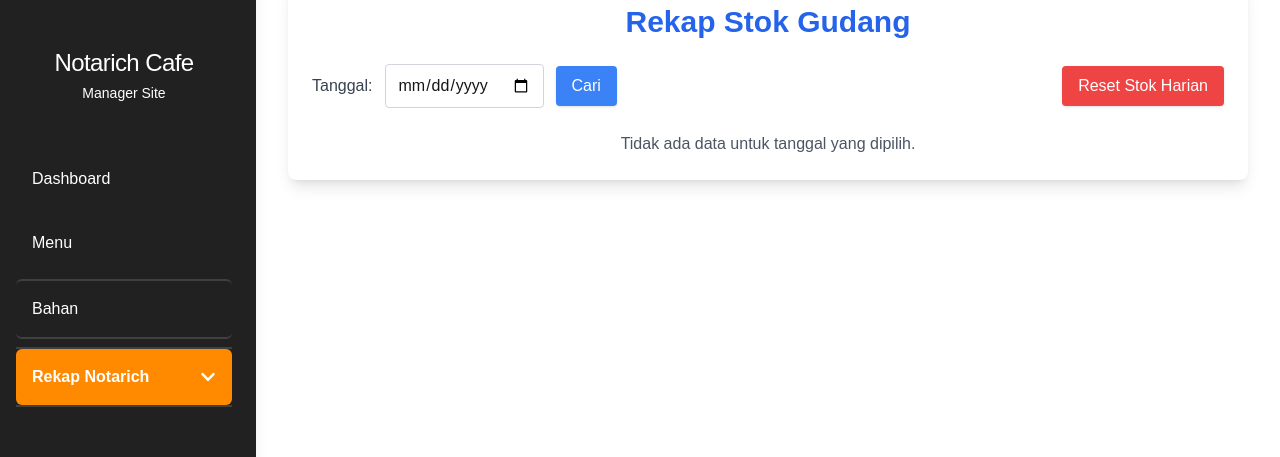
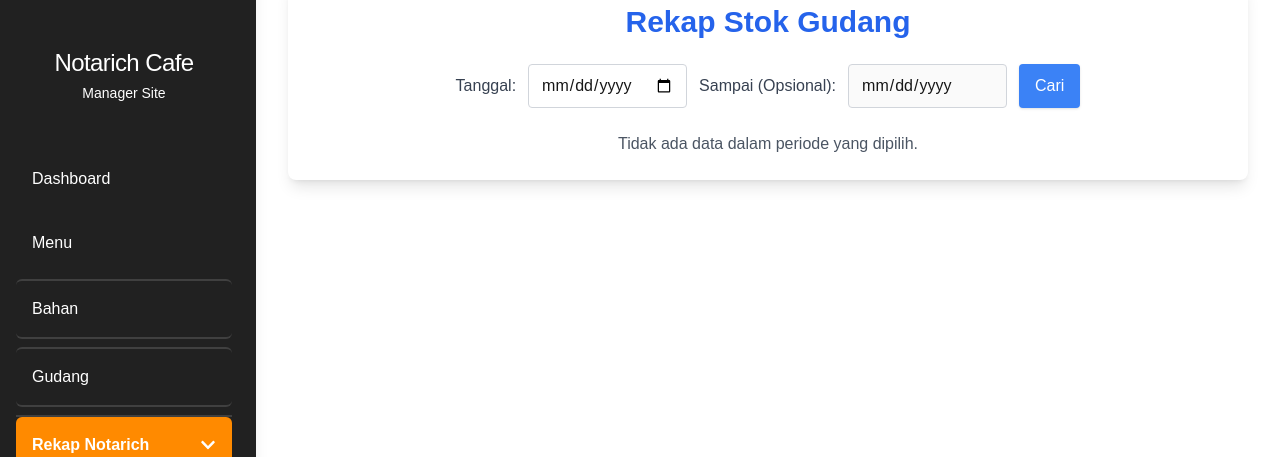
Before and after one commit to obeddx/notarichCafe, a Next.js app: page /manager/rekapStokGudang in a window 1280 px wide. Shown: the part 137-594 px from the top of the page. Built offline with nearby package versions, Linux system fonts and the light colour scheme.

Commit message:
update gudang rentang periode

```diff
--- a/app/manager/rekapStokGudang/page.tsx
+++ b/app/manager/rekapStokGudang/page.tsx
@@ -1,6 +1,6 @@
 "use client";
 
-import { useState, useEffect, ChangeEvent } from "react";
+import { useState, ChangeEvent } from "react";
 import Sidebar from "@/components/sidebar";
 
 interface GudangStock {
@@ -16,13 +16,15 @@ interface GudangStock {
 }
 
 const RekapStokGudang = () => {
-  const [date, setDate] = useState<string>("");
+  const [startDate, setStartDate] = useState<string>("");
+  const [endDate, setEndDate] = useState<string>("");
   const [data, setData] = useState<GudangStock[]>([]);
   const [isSidebarOpen, setIsSidebarOpen] = useState<boolean>(true);
 
-  const fetchData = async (selectedDate: string) => {
+  const fetchData = async (start: string, end?: string) => {
     try {
-      const res = await fetch(`/api/dailygudangstock?date=${selectedDate}`);
+      const url = end ? `/api/dailygudangstock?start=${start}&end=${end}` : `/api/dailygudangstock?date=${start}`;
+      const res = await fetch(url);
       if (!res.ok) {
         throw new Error("Error fetching data");
       }
@@ -35,32 +37,22 @@ const RekapStokGudang = () => {
   };
 
   const handleSearch = () => {
-    if (date) {
-      fetchData(date);
+    if (startDate && !endDate) {
+      fetchData(startDate);
+    } else if (startDate && endDate) {
+      fetchData(startDate, endDate);
     }
   };
 
-  const resetStock = async () => {
-    try {
-      const res = await fetch("/api/resetDailyStockGudang", {
-        method: "POST",
-      });
-      if (!res.ok) throw new Error("Gagal mereset stok gudang");
-      const result = await res.json();
-      alert(result.message);
-    } catch (error) {
-      console.error("Error:", error);
-    }
+  const formatDate = (dateStr: string) => {
+    return new Date(dateStr).toLocaleDateString("id-ID", {
+      day: "2-digit",
+      month: "2-digit",
+      year: "2-digit",
+    });
   };
 
-  const formattedDate =
-    data.length > 0
-      ? new Date(data[0].date).toLocaleDateString("en-GB", {
-          day: "2-digit",
-          month: "2-digit",
-          year: "2-digit",
-        })
-      : "";
+  const formattedDate = data.length > 0 ? (endDate ? `${formatDate(startDate)} - ${formatDate(endDate)}` : `${formatDate(startDate)}`) : "";
 
   const toggleSidebar = () => {
     setIsSidebarOpen(!isSidebarOpen);
@@ -72,24 +64,43 @@ const RekapStokGudang = () => {
         <h1 className="text-3xl font-bold text-center mb-6 text-blue-600">Rekap Stok Gudang</h1>
         <Sidebar onToggle={toggleSidebar} isOpen={isSidebarOpen} />
 
-        <div className="flex flex-col sm:flex-row items-center justify-between mb-6">
+        {/* Input tanggal */}
+        <div className="flex justify-center mb-6 gap-3 flex-wrap">
           <div className="flex items-center gap-3">
-            <label htmlFor="date" className="font-medium text-gray-700">
+            <label htmlFor="start-date" className="font-medium text-gray-700">
               Tanggal:
             </label>
-            <input type="date" id="date" value={date} onChange={(e: ChangeEvent<HTMLInputElement>) => setDate(e.target.value)} className="border border-gray-300 rounded px-3 py-2 focus:outline-none focus:ring focus:border-blue-400" />
-            <button onClick={handleSearch} className="bg-blue-500 hover:bg-blue-600 text-white font-medium px-4 py-2 rounded shadow">
-              Cari
-            </button>
+            <input
+              type="date"
+              id="start-date"
+              value={startDate}
+              onChange={(e: ChangeEvent<HTMLInputElement>) => setStartDate(e.target.value)}
+              className="border border-gray-300 rounded px-3 py-2 focus:outline-none focus:ring focus:border-blue-400"
+            />
           </div>
-          <button onClick={resetStock} className="bg-red-500 hover:bg-red-600 text-white px-4 py-2 rounded shadow">
-            Reset Stok Harian
+
+          <div className="flex items-center gap-3">
+            <label htmlFor="end-date" className="font-medium text-gray-700">
+              Sampai (Opsional):
+            </label>
+            <input
+              type="date"
+              id="end-date"
+              value={endDate}
+              onChange={(e: ChangeEvent<HTMLInputElement>) => setEndDate(e.target.value)}
+              className="border border-gray-300 rounded px-3 py-2 focus:outline-none focus:ring focus:border-blue-400"
+              disabled={!startDate}
+            />
+          </div>
+
+          <button onClick={handleSearch} className="bg-blue-500 hover:bg-blue-600 text-white font-medium px-4 py-2 rounded shadow">
+            Cari
           </button>
         </div>
 
         {data.length > 0 ? (
           <>
-            <div className="mb-4 text-center text-lg font-semibold text-gray-800">Tanggal: {formattedDate}</div>
+            <div className="mb-4 text-center text-lg font-semibold text-gray-800">Periode: {formattedDate}</div>
             <div className="overflow-x-auto">
               <table className="min-w-full divide-y divide-gray-200">
                 <thead className="bg-gray-100">
@@ -101,7 +112,6 @@ const RekapStokGudang = () => {
                     <th className="px-6 py-3 text-right text-xs font-medium text-gray-700 uppercase tracking-wider">Terpakai</th>
                     <th className="px-6 py-3 text-right text-xs font-medium text-gray-700 uppercase tracking-wider">Terbuang</th>
                     <th className="px-6 py-3 text-right text-xs font-medium text-gray-700 uppercase tracking-wider">Sisa Stok</th>
-                    <th className="px-6 py-3 text-right text-xs font-medium text-gray-700 uppercase tracking-wider">Stok Minimum</th>
                   </tr>
                 </thead>
                 <tbody className="bg-white divide-y divide-gray-200">
@@ -114,7 +124,6 @@ const RekapStokGudang = () => {
                       <td className="px-6 py-4 whitespace-nowrap text-sm text-gray-900 text-right">{gudang.used}</td>
                       <td className="px-6 py-4 whitespace-nowrap text-sm text-gray-900 text-right">{gudang.wasted}</td>
                       <td className="px-6 py-4 whitespace-nowrap text-sm text-gray-900 text-right">{gudang.stock}</td>
-                      <td className="px-6 py-4 whitespace-nowrap text-sm text-gray-900 text-right">{gudang.stockMin}</td>
                     </tr>
                   ))}
                 </tbody>
@@ -122,7 +131,7 @@ const RekapStokGudang = () => {
             </div>
           </>
         ) : (
-          <p className="text-center text-gray-600">Tidak ada data untuk tanggal yang dipilih.</p>
+          <p className="text-center text-gray-600">Tidak ada data dalam periode yang dipilih.</p>
         )}
       </div>
     </div>
--- a/components/sidebar.tsx
+++ b/components/sidebar.tsx
@@ -48,6 +48,9 @@ const Sidebar: React.FC<SidebarProps> = ({ onToggle, isOpen }) => {
         </li>
         <li>
           <SidebarItem href="/manager/getBahan" label="Bahan" isOpen={isOpen} border />
+        </li>
+        <li>
+          <SidebarItem href="/manager/getGudang" label="Gudang" isOpen={isOpen} border />
         </li>
         <li>
           <SidebarDropdown
--- a/pages/api/dailygudangstock.tsx
+++ b/pages/api/dailygudangstock.tsx
@@ -5,42 +5,73 @@ import { PrismaClient } from "@prisma/client";
 
 const prisma = new PrismaClient();
 
-export default async function handler(
-  req: NextApiRequest,
-  res: NextApiResponse
-) {
-  const { date } = req.query;
+export default async function handler(req: NextApiRequest, res: NextApiResponse) {
+  const { date, start, end } = req.query;
 
-  if (!date || typeof date !== "string") {
-    return res
-      .status(400)
-      .json({ error: "Query parameter 'date' diperlukan." });
+  // Validasi input
+  if (!date && !start) {
+    return res.status(400).json({
+      error: "Query parameter 'date' atau 'start' diperlukan.",
+    });
   }
 
-  // Parsing tanggal dari query string menjadi Date object
-  const parsedDate = new Date(date);
+  let startDate: Date;
+  let endDate: Date;
 
-  // Menentukan awal dan akhir hari (rentang waktu hari tersebut)
-  const startOfDay = new Date(parsedDate);
-  startOfDay.setHours(0, 0, 0, 0);
+  if (start && end) {
+    // Jika rentang tanggal diberikan
+    startDate = new Date(start as string);
+    startDate.setHours(0, 0, 0, 0);
 
-  const endOfDay = new Date(parsedDate);
-  endOfDay.setHours(23, 59, 59, 999);
+    endDate = new Date(end as string);
+    endDate.setHours(23, 59, 59, 999);
+  } else if (date) {
+    // Jika hanya 1 tanggal diberikan
+    startDate = new Date(date as string);
+    startDate.setHours(0, 0, 0, 0);
+
+    endDate = new Date(date as string);
+    endDate.setHours(23, 59, 59, 999);
+  } else {
+    return res.status(400).json({
+      error: "Query parameter tidak valid.",
+    });
+  }
 
   try {
-    // Mengambil data berdasarkan rentang waktu pada field DateTime
-    // dan menyertakan data ingredient agar bisa menampilkan ingredient name
-    const data = await prisma.dailyGudangStock.findMany({
+    // Mengambil dan menjumlahkan data berdasarkan gudangId
+    const data = await prisma.dailyGudangStock.groupBy({
+      by: ["gudangId", "gudangName"],
       where: {
         date: {
-          gte: startOfDay,
-          lte: endOfDay,
+          gte: startDate,
+          lte: endDate,
         },
       },
-
+      _sum: {
+        start: true,
+        stockIn: true,
+        used: true,
+        wasted: true,
+        stock: true,
+      },
+      orderBy: {
+        gudangId: "asc",
+      },
     });
 
-    res.status(200).json(data);
+    // Format hasil agar sesuai dengan struktur sebelumnya
+    const formattedData = data.map((item) => ({
+      gudangId: item.gudangId,
+      gudangName: item.gudangName,
+      start: item._sum.start || 0,
+      stockIn: item._sum.stockIn || 0,
+      used: item._sum.used || 0,
+      wasted: item._sum.wasted || 0,
+      stock: item._sum.stock || 0,
+    }));
+
+    res.status(200).json(formattedData);
   } catch (error) {
     console.error("Error retrieving daily ingredient stock:", error);
     res.status(500).json({ error: "Internal server error" });
```
Also changed, not shown: app/manager/addBahan/page.tsx (+13 -83 lines), 1 other file (tests, documents, lock files or other folders).
